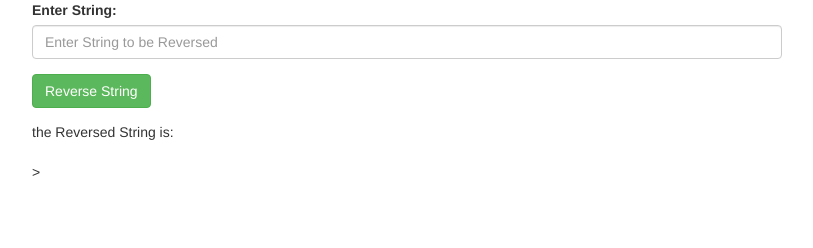
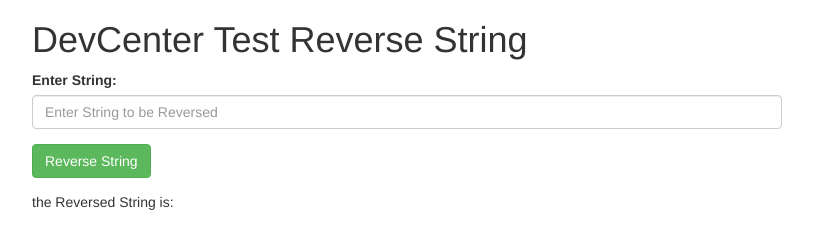
Before and after one commit to ahmedolaibrahim/devtest, a website: page public/index.html in a window 1280 px wide. Shown: the whole page, without its empty margins (38-851 px from the left). Drawn offline with nearby package versions, Linux system fonts and the light colour scheme.

Commit message:
dev test commit

```diff
--- a/public/index.html
+++ b/public/index.html
@@ -14,7 +14,7 @@
 <body>
    <div class="container">
    	 <div class="row main">
-
+   	   <div class="col-md-12"> <h1> DevCenter Test Reverse String</h1></div>
    	 	<div class="col-md-8">
    	 		<form  action="" >
 			  <div class="form-group">
@@ -23,7 +23,7 @@
 			  </div>
 			  <button type="submit" class="btn btn-default btn-success">Reverse String</button>
             </form>
-            <div id="Reversed">the Reversed String is: <h3><span id="reversedString"></span></h3>></div>
+            <div id="Reversed">the Reversed String is: <h3><span id="reversedString"></span></h3></div>
    	 	</div>
    	 </div>
    </div>
```
